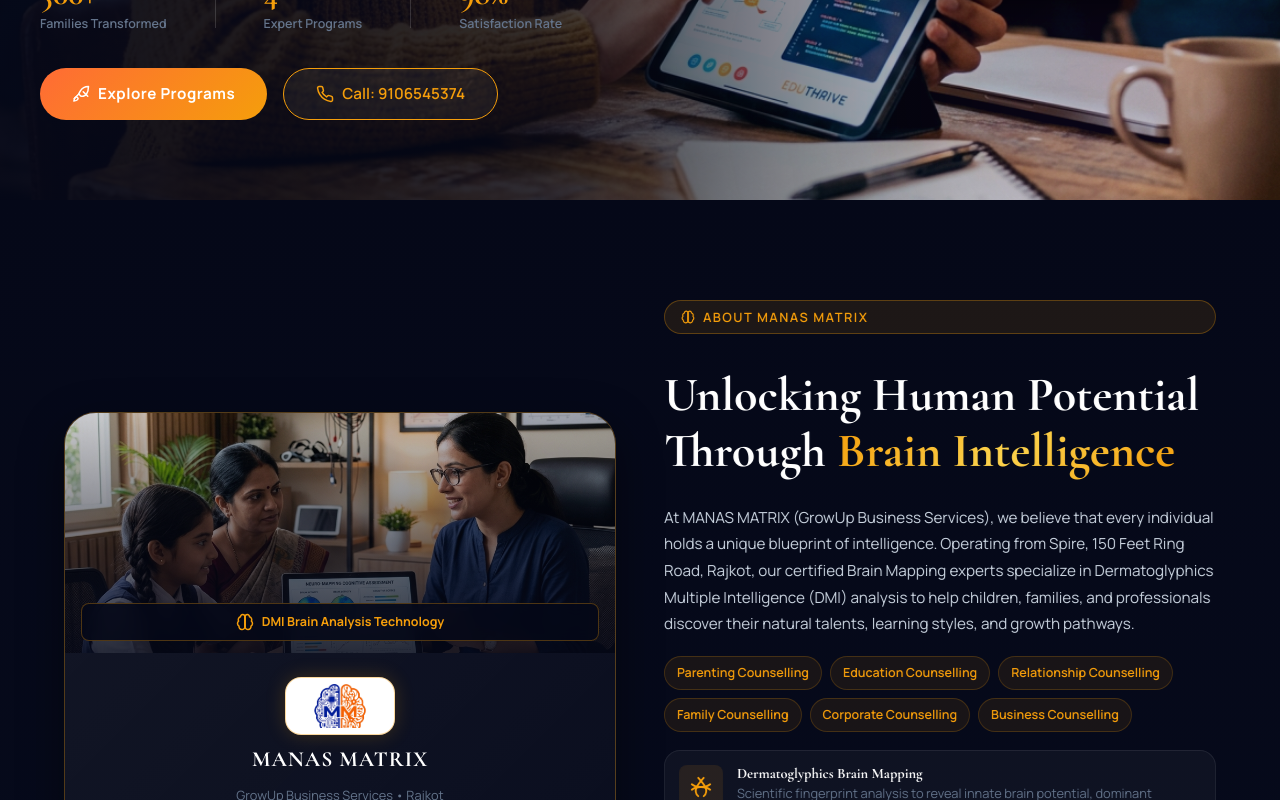
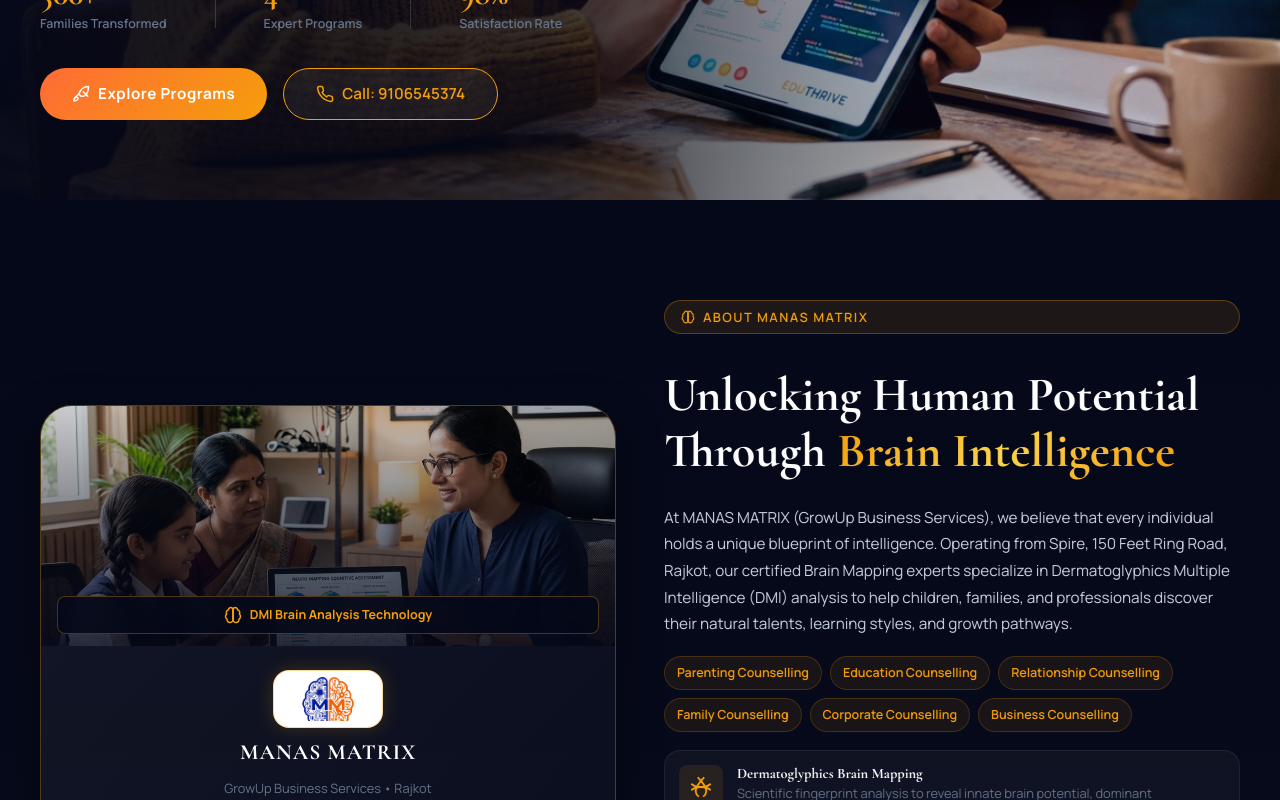
Before and after one commit to fuertenitesh-sys/ManasMatrix_Latest, a React (Vite) app: page / in a window 1280 px wide. Shown: the part 621-1421 px from the top of the page. Built offline with nearby package versions, Linux system fonts and the light colour scheme.

Commit message:
Increase global container max-width to 1440px to reduce side gaps on large screens

```diff
--- a/src/index.css
+++ b/src/index.css
@@ -40,8 +40,8 @@
 
   /* Spacing */
   --section-padding: 100px 0;
-  --container-max: 1200px;
-  --container-padding: 0 24px;
+  --container-max: 1440px;
+  --container-padding: 0 40px;
 
   /* Shadows */
   --shadow-glow-gold: 0 0 40px rgba(245, 158, 11, 0.15);
```
